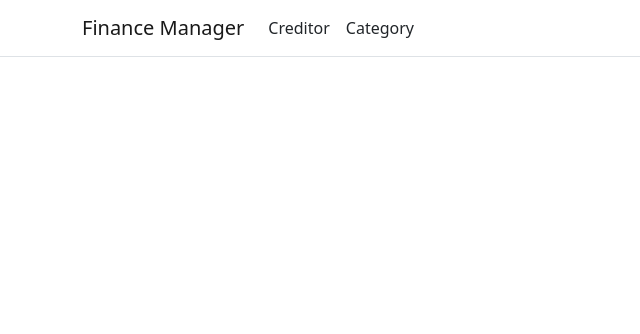
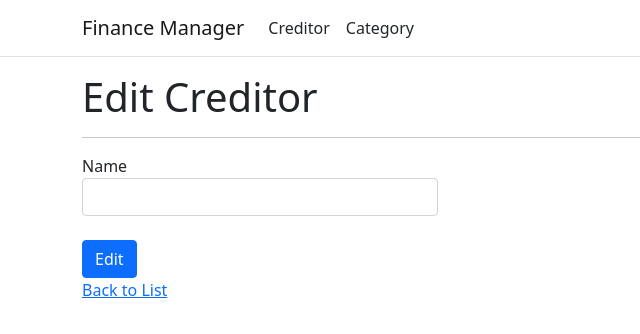
Before and after one commit to ejunnior/rumos-frontend, an Angular app: page /creditor/edit/1 in a window 1280 px wide. Shown: the top 334 px of the page, without its empty margins (0-640 px from the left). Built offline with nearby package versions, Linux system fonts and the light colour scheme; no server answers.

Commit message:
Edit / Create

```diff
--- a/src/app/creditor/creditor-create.component.html
+++ b/src/app/creditor/creditor-create.component.html
@@ -8,7 +8,7 @@
                 <input
                     type="text"
                     id="Name"
-                    formControlName="creditorName"
+                    formControlName="name"
                     class="form-control"
                 />
             </div>
--- a/src/app/creditor/creditor-create.component.ts
+++ b/src/app/creditor/creditor-create.component.ts
@@ -21,7 +21,7 @@ export class CreditorCreateComponent implements OnInit {
 
     ngOnInit(): void {
         this.formCreate = this.formBuilder.group({
-            creditorName : ''
+            name : ''
         });
     }
 
--- a/src/app/creditor/creditor-create.model.ts
+++ b/src/app/creditor/creditor-create.model.ts
@@ -1,3 +1,3 @@
 export interface CreditorCreateModel {
-    creditorName: string;
+    name: string;
 }
--- a/src/app/creditor/creditor-detail.component.ts
+++ b/src/app/creditor/creditor-detail.component.ts
@@ -28,4 +28,6 @@ export class CreditorDetailComponent implements OnInit {
                 next: data => this.creditor = data
             });
     }
+
+
 }
--- a/src/app/creditor/creditor-edit.component.html
+++ b/src/app/creditor/creditor-edit.component.html
@@ -0,0 +1,28 @@
+<h1>{{pageTitle}}</h1>
+<hr />
+<div class="row">
+    <div class="col-md-4">
+        <form novalidate [formGroup]="formEdit" (ngSubmit)="edit()">
+            <div class="form-group">
+                <label class="control-label">Name</label>
+                <input
+                    type="text"
+                    id="Name"
+                    formControlName="name"
+                    class="form-control"
+                />
+            </div>
+            <br>
+            <div class="form-group">
+                <input
+                    type="submit"
+                    id="Edit"
+                    value="Edit"
+                    class="btn btn-primary" />
+            </div>
+        </form>
+    </div>
+</div>
+<div>
+    <a [routerLink]="['/creditor']">Back to List</a>
+</div>
--- a/src/app/creditor/creditor-edit.component.ts
+++ b/src/app/creditor/creditor-edit.component.ts
@@ -1,9 +1,64 @@
 import { Component } from "@angular/core";
+import { FormBuilder, FormGroup } from "@angular/forms";
+import { ActivatedRoute, Router } from "@angular/router";
+import { CreditorEditModel } from "./creditor-edit.model";
+import { CreditorGetByIdModel } from "./creditor-getbyid.model";
+import { CreditorService } from "./creditor.service";
 
 @Component({
     templateUrl: './creditor-edit.component.html'
 })
 
 export class CreditorEditComponent {
+    pageTitle: string = "Edit Creditor";
+    formEdit !: FormGroup;
+    creditorId !: number;
+    creditor !: CreditorEditModel;
+
+    constructor(
+        private creditorService: CreditorService,
+        private activeRoute : ActivatedRoute,
+        private formBuilder : FormBuilder,
+        private router : Router) {
+
+        }
+
+    ngOnInit(): void {
+        this.formEdit = this.formBuilder.group({
+            name : ''
+        });
+
+        this.creditorId = Number(this.activeRoute
+            .snapshot.paramMap.get('id'));
+
+        this.creditorService
+            .getCreditorById(this.creditorId)
+            .subscribe({
+                next: data => this.displayData(data)
+            });
+    }
+
+    edit(){
+        this.creditor = { ...this.creditor, ...this.formEdit.value};
+        this.creditor.id = this.creditorId;
+        this.creditorService.editCreditor(this.creditor)
+            .subscribe({
+                next: () => this.onEditComplete()
+            });
+
+    }
+
+    onEditComplete() {
+        this.formEdit.reset();
+        this.router.navigate(['/creditor']);
+    }
+
+
+    displayData(creditor : CreditorGetByIdModel){
+        this.formEdit.reset();
+        this.formEdit.patchValue({
+            name: creditor.name
+        });
+    }
 
 }
--- /dev/null
+++ b/src/app/creditor/creditor-edit.model.ts
@@ -0,0 +1,4 @@
+export interface CreditorEditModel {
+    id : number;
+    name: string;
+}
--- a/src/app/creditor/creditor.service.ts
+++ b/src/app/creditor/creditor.service.ts
@@ -2,6 +2,7 @@ import { HttpClient } from "@angular/common/http";
 import { Injectable } from "@angular/core";
 import { Observable } from "rxjs";
 import { CreditorCreateModel } from "./creditor-create.model";
+import { CreditorEditModel } from "./creditor-edit.model";
 import { CreditorGetModel } from "./creditor-get.model";
 import { CreditorGetByIdModel } from "./creditor-getbyid.model";
 
@@ -28,4 +29,8 @@ export class CreditorService {
     createCreditor(model : CreditorCreateModel) : Observable<CreditorCreateModel> {
         return this.httpClient.post<CreditorCreateModel>(this.apiUrl, model);
     }
+
+    editCreditor(model: CreditorEditModel) : Observable<CreditorEditModel> {
+        return this.httpClient.put<CreditorEditModel>(this.apiUrl + '/' + model.id ,model);
+    }
 }
```
